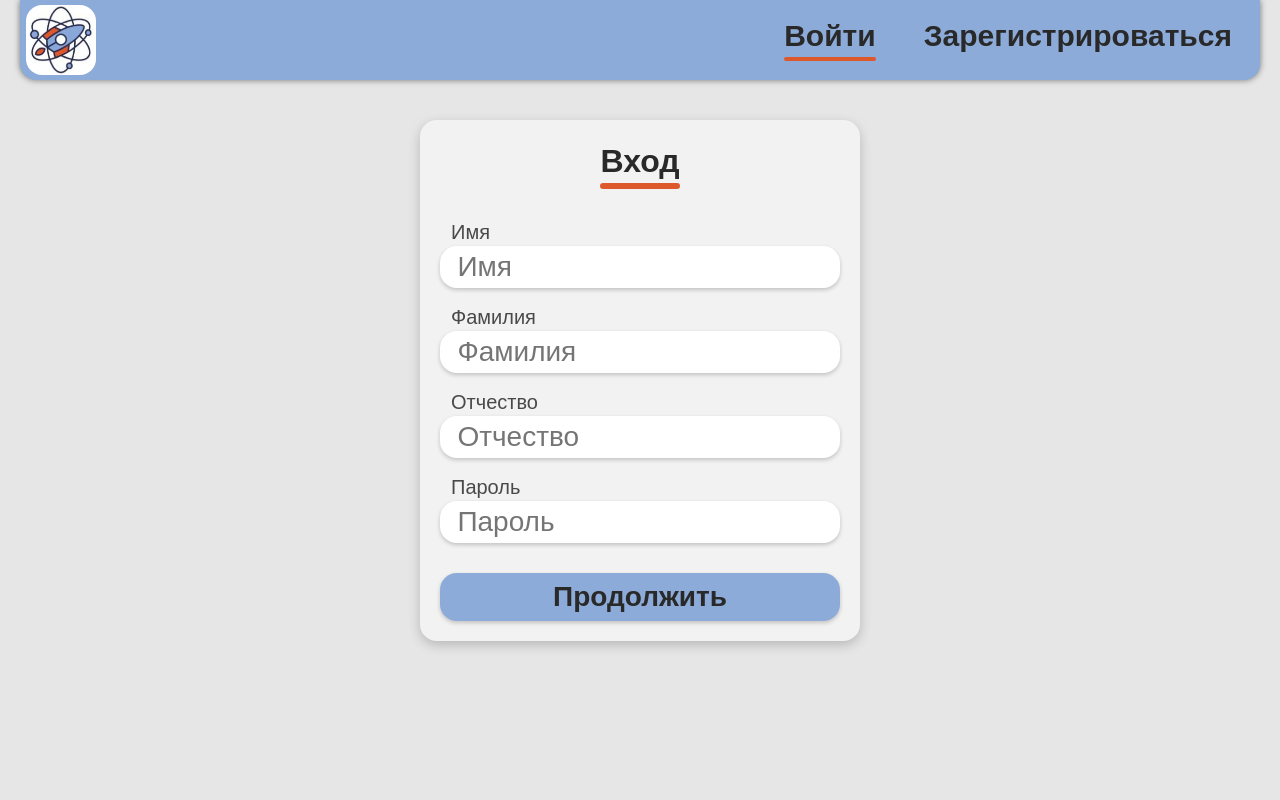
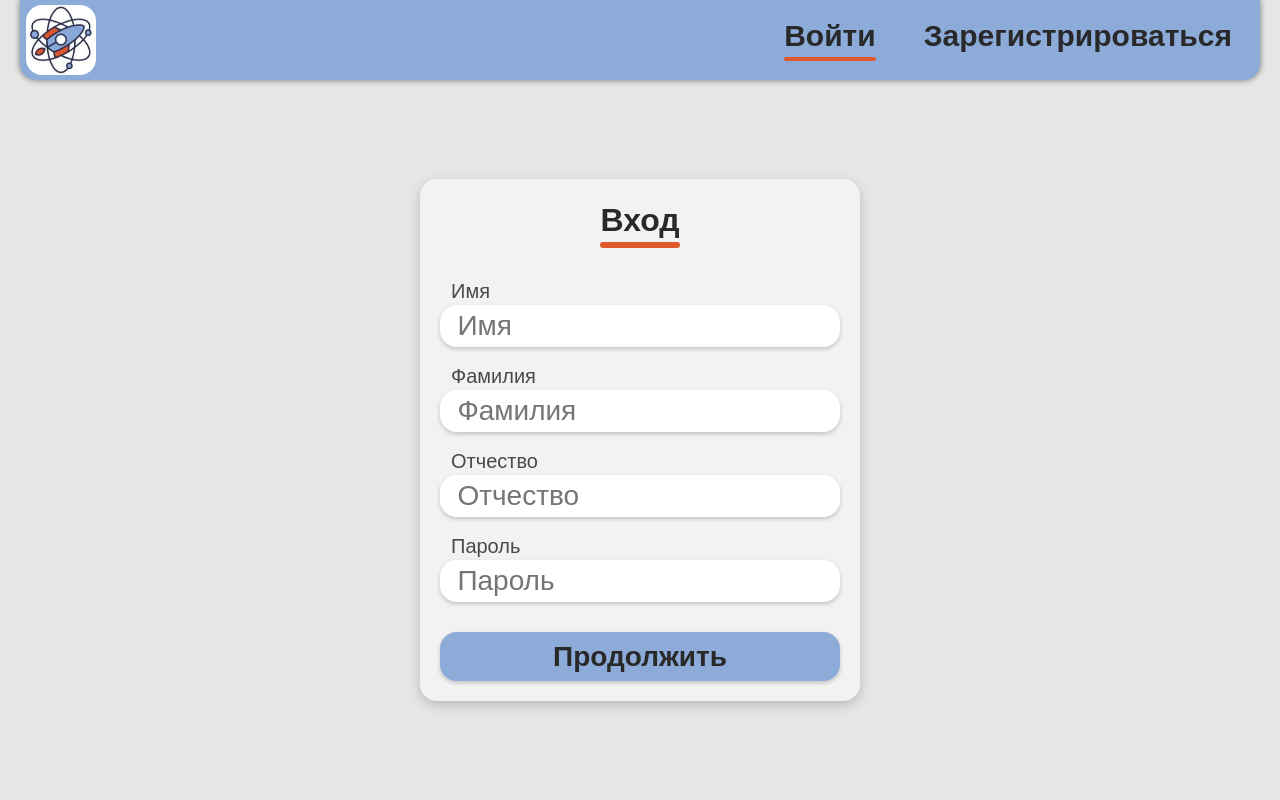
Before and after one commit to MrCrabs2000/project_engneer, a Flask app: page /login in a window 1280 px wide. Run offline with Flask 3, Linux system fonts and the light colour scheme.

Commit message:
Добавлено центрирование форм

```diff
--- a/static/css/common/form.css
+++ b/static/css/common/form.css
@@ -1,12 +1,10 @@
 .form {
-    box-sizing: content-box;
     display: flex;
     flex-direction: column;
     align-content: center;
     gap: 30px;
     width: fit-content;
     margin: 0px auto;
-    margin-top: 40px;
     padding: 20px;
     font-size: 28px;
     background-color: var(--bg);
--- a/static/css/common/header/header.css
+++ b/static/css/common/header/header.css
@@ -1,7 +1,7 @@
 header {
-    /* background-color: var(--color); */
     height: 80px;
     max-width: 1400px;
+    width: 100%;
     margin: 0 auto 0 auto;
     border-radius: 0 0 16px 16px;
     box-shadow: 0px 0px 6px 0px rgba(0,0,0,0.5);
@@ -105,6 +105,7 @@ header {
 
 @media (max-width: 1440px) {
     header {
+        width: auto;
         margin: 0 20px 0 20px;
     }
 }
--- a/static/css/common/search/found-elements.css
+++ b/static/css/common/search/found-elements.css
@@ -4,6 +4,7 @@
     grid-template-columns: repeat(auto-fill, minmax(240px, 1fr));
     gap: 16px;
     max-width: 1400px;
+    width: 100%;
     margin: 16px auto;
 }
 
@@ -55,6 +56,7 @@
 
 @media (max-width: 1440px) {
     .found-elements-grid {
+        width: auto;
         margin: 16px 20px;
     }
 }
--- a/static/css/common/search/search.css
+++ b/static/css/common/search/search.css
@@ -4,6 +4,7 @@
     align-items: center;
     margin: 30px auto 0 auto;
     max-width: 1400px;
+    width: 100%;
 }
 
 .search-container > .left {
@@ -84,6 +85,7 @@
 
 @media (max-width: 1440px) {
     .search-container {
+        width: auto;
         margin: 30px 20px 0 20px;
     }
 }
--- a/static/css/common/style.css
+++ b/static/css/common/style.css
@@ -16,7 +16,8 @@
 }
 
 html, body {
-    position: static;
+    display: flex;
+    flex-direction: column;
     height: 100%;
     width: 100%;
     margin: 0;
@@ -173,3 +174,13 @@ input[type="radio"]:checked + .custom-radio-btn:before {
     transform: translate(-50%, -50%);
 
 }
+
+.centering-container {
+    box-sizing: content-box;
+    display: flex;
+    align-items: center;
+    justify-content: center;
+    min-height: fit-content;
+    flex-grow: 1;
+    padding: 40px 0;
+}
--- a/templates/admin/items/add_item.html
+++ b/templates/admin/items/add_item.html
@@ -7,6 +7,7 @@
 {% endblock %}
 
 {% block content %}
+  <div class="centering-container">
     <form class="form" method="POST">
       <div class="title">Добавить</div>
 
@@ -44,4 +45,5 @@
       </div>
 
     </form>
+  </div>
 {% endblock %}
--- a/templates/admin/users/add_user.html
+++ b/templates/admin/users/add_user.html
@@ -10,7 +10,7 @@
 
 
 {% block content %}
-
+  <div class="centering-container">
     <form class="form" method="POST" enctype="multipart/form-data">
       <title class="title">Добавить</title>
       <div class="fields-container">
@@ -67,5 +67,6 @@
       </div>
 
     </form>
+  </div>
 
 {% endblock %}
--- a/templates/admin/users/edit_user.html
+++ b/templates/admin/users/edit_user.html
@@ -7,6 +7,7 @@
 {% endblock %}
 
 {% block content %}
+  <div class="centering-container">
     <form class="form" method="POST" enctype="multipart/form-data">
       <title class="title">{{ surname }} {{ name[0] }}. {{ otchestvo[0] }}.</title>
       <div class="fields-container">
@@ -65,4 +66,5 @@
       </div>
 
     </form>
+  </div>
 {% endblock %}
--- a/templates/admin/users/upload_excel.html
+++ b/templates/admin/users/upload_excel.html
@@ -11,7 +11,7 @@
 
 
 {% block content %}
-
+  <div class="centering-container">
     <form class="form" enctype="multipart/form-data" method="post">
       <div class="title">Загрузить таблицу</div>
 
@@ -44,4 +44,5 @@
       </div>
 
     </form>
+  </div>
 {% endblock %}
--- a/templates/admin/users/user.html
+++ b/templates/admin/users/user.html
@@ -7,6 +7,7 @@
 {% endblock %}
 
 {% block content %}
+  <div class="centering-container">
     <div class="form">
       <title class="title">{{ surname }} {{ name[0] }}. {{ otchestvo[0] }}.</title>
       <div class="fields-container">
@@ -68,4 +69,5 @@
     {% if role == 'Teacher' %}
         <button onclick="document.location='/enterteach/{{ id }}'">Войти в пользователя</button>
     {% endif %}
+  </div>
 {% endblock %}
--- a/templates/authorization/login.html
+++ b/templates/authorization/login.html
@@ -8,6 +8,7 @@
 {% endblock links %}
 
 {% block content %}
+  <div class="centering-container">
     <form class="form" method="POST" action="/login">
       <title class="title">Вход</title>
       <div class="fields-container">
@@ -39,4 +40,5 @@
       </div>
 
     </form>
+  </div>
 {% endblock %}
--- a/templates/authorization/register.html
+++ b/templates/authorization/register.html
@@ -8,6 +8,7 @@
 {% endblock links %}
 
 {% block content %}
+  <div class="centering-container">
     <form class="form" method="POST" action="/register">
       <title class="title">Регистрация</title>
       <div class="fields-container" >
@@ -49,5 +50,6 @@
       </div>
 
     </form>
+  </div>
 
 {% endblock %}
```
Also changed, not shown: templates/admin/items/edit_item.html (+2 -8 lines), templates/admin/users/new_users_exl.html (deleted, +0 -17 lines). Lines whose indentation alone changed are shown as unchanged.
